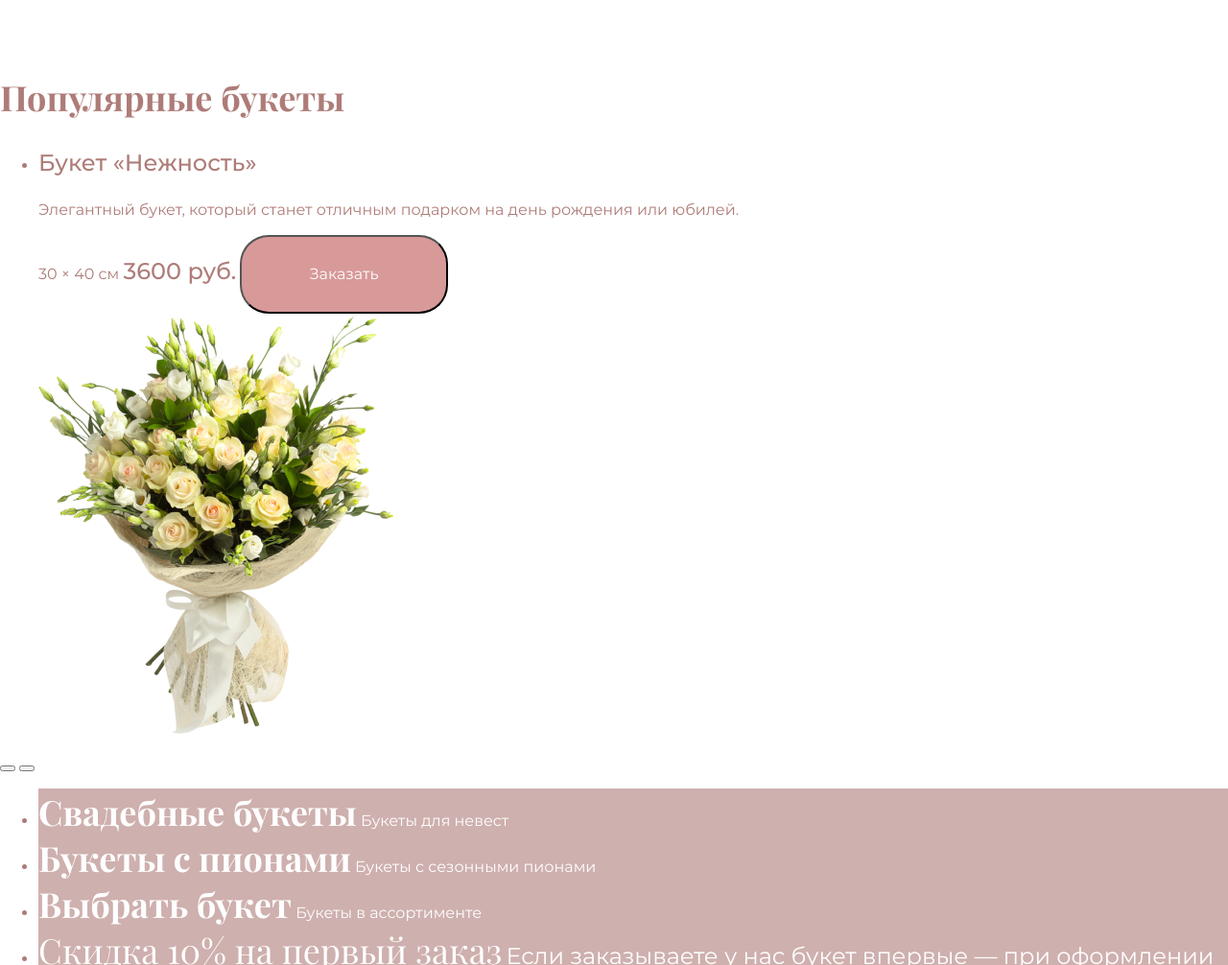
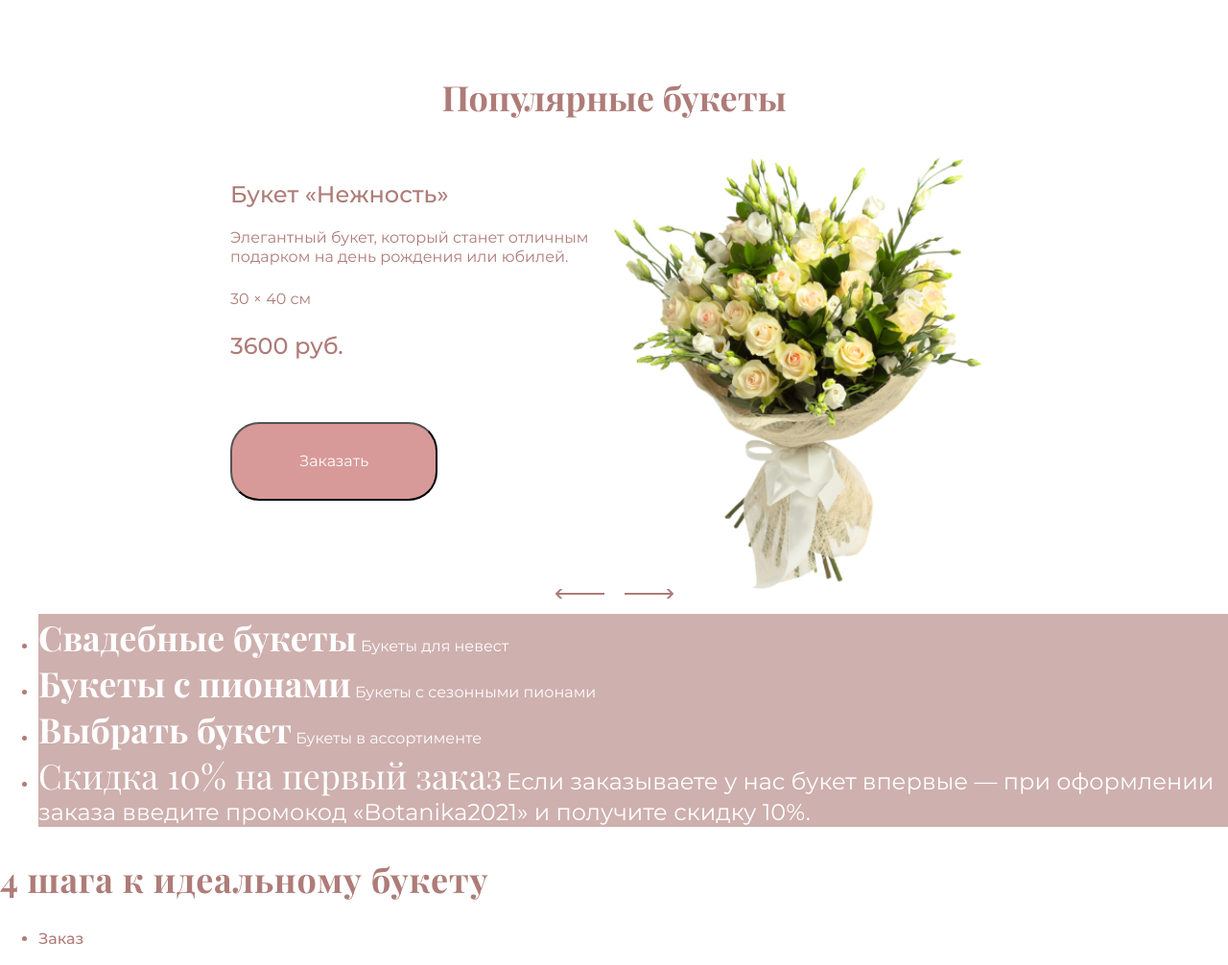
Before and after one commit to gry-dmitrij/htmlacademy-marathon2, a plain HTML site: page index.html in a window 1280 px wide. Shown: the part 834-1840 px from the top of the page at 96% size. Drawn offline with Linux system fonts and the light colour scheme.

Commit message:
Стилизует слайдер "Популярные букеты"

```diff
--- a/css/style.css
+++ b/css/style.css
@@ -249,23 +249,85 @@ html {
     margin: 8px 0 0;
 }
 
+.slider-box {
+    max-width: 800px;
+    margin: 0 auto;
+    display: flex;
+    justify-content: center;
+    flex-flow: wrap;
+}
+
 .slider-box__title {
+    width: 100%;
+    margin: 0 0 36px;
+
+    text-align: center;
     font-family: "Playfair Display", "Times New Roman", serif;
     font-weight: 700;
     font-size: 36px;
     line-height: 48px;
 }
 
+.slider {
+    margin: 0;
+    padding: 0;
+}
+
+.slide {
+    display: flex;
+    flex-flow: wrap;
+}
+
+.slide__left-box,
+.slide__img{
+    flex: 1 0 50%;
+}
+
+.slide__desc {
+    margin: 0 0 24px;
+}
+
+.slide__size {
+    margin: 0 0 24px;
+    display: block;
+}
+
 .slide__title {
+    display: block;
+    margin: 27px 0 20px;
+
     font-weight: 500;
     font-size: 24px;
     line-height: 30px;
 }
 
 .slide__price {
+    margin: 0 0 64px;
+    display: block;
+
     font-weight: 500;
     font-size: 24px;
     line-height: 30px;
+}
+
+.arrow-button {
+    width: 52px;
+    height: 10px;
+    display: block;
+
+    border: none;
+    outline: none;
+    background: center no-repeat;
+}
+
+.arrow-button--left {
+    margin-right: 10px;
+    background-image: url("../img/arrow-left.svg");
+}
+
+.arrow-button--right {
+    margin-left: 10px;
+    background-image: url("../img/arrow-right.svg");
 }
 
 .flower-card {
```
Also changed, not shown: img/arrow-left.svg (added), img/arrow-right.svg (added).
